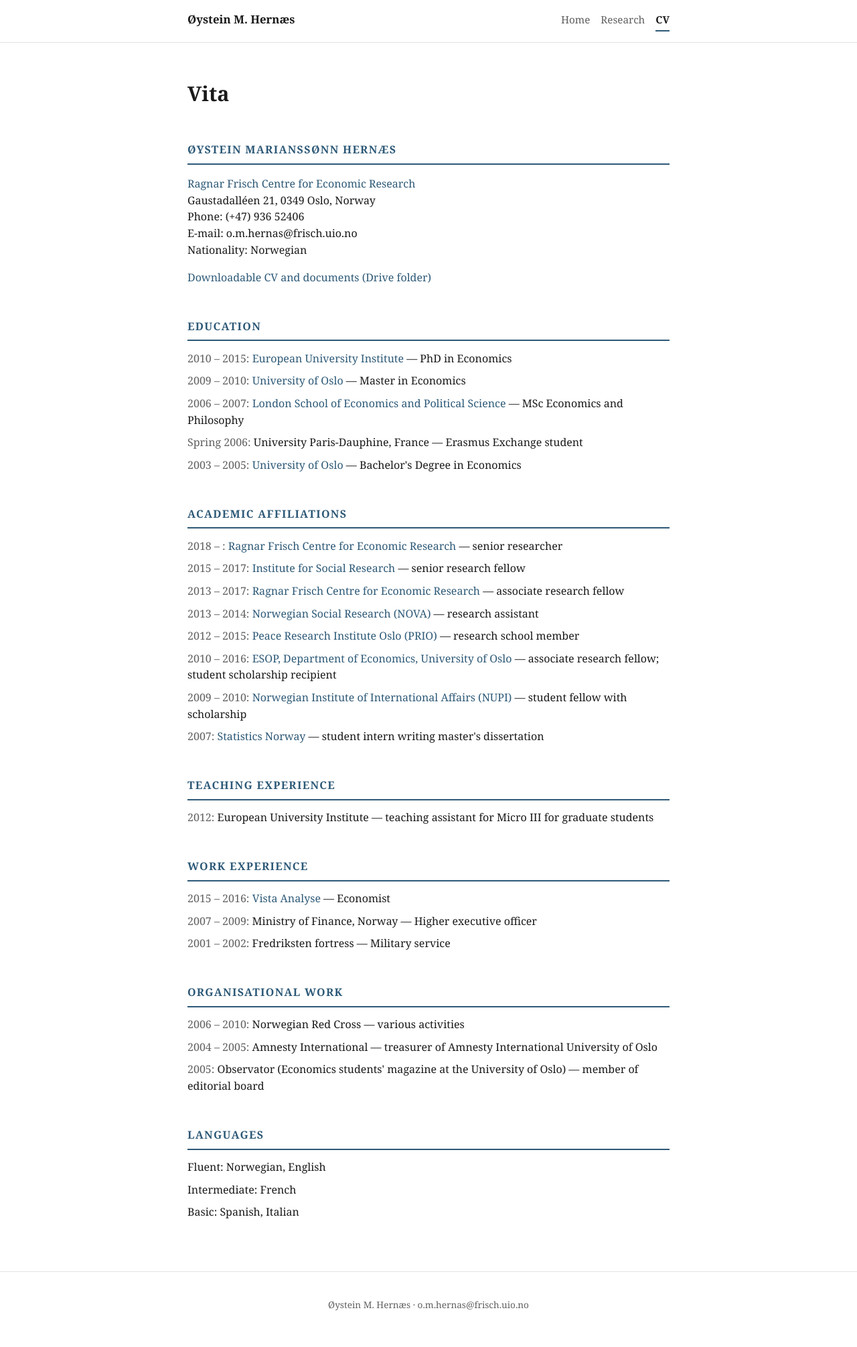
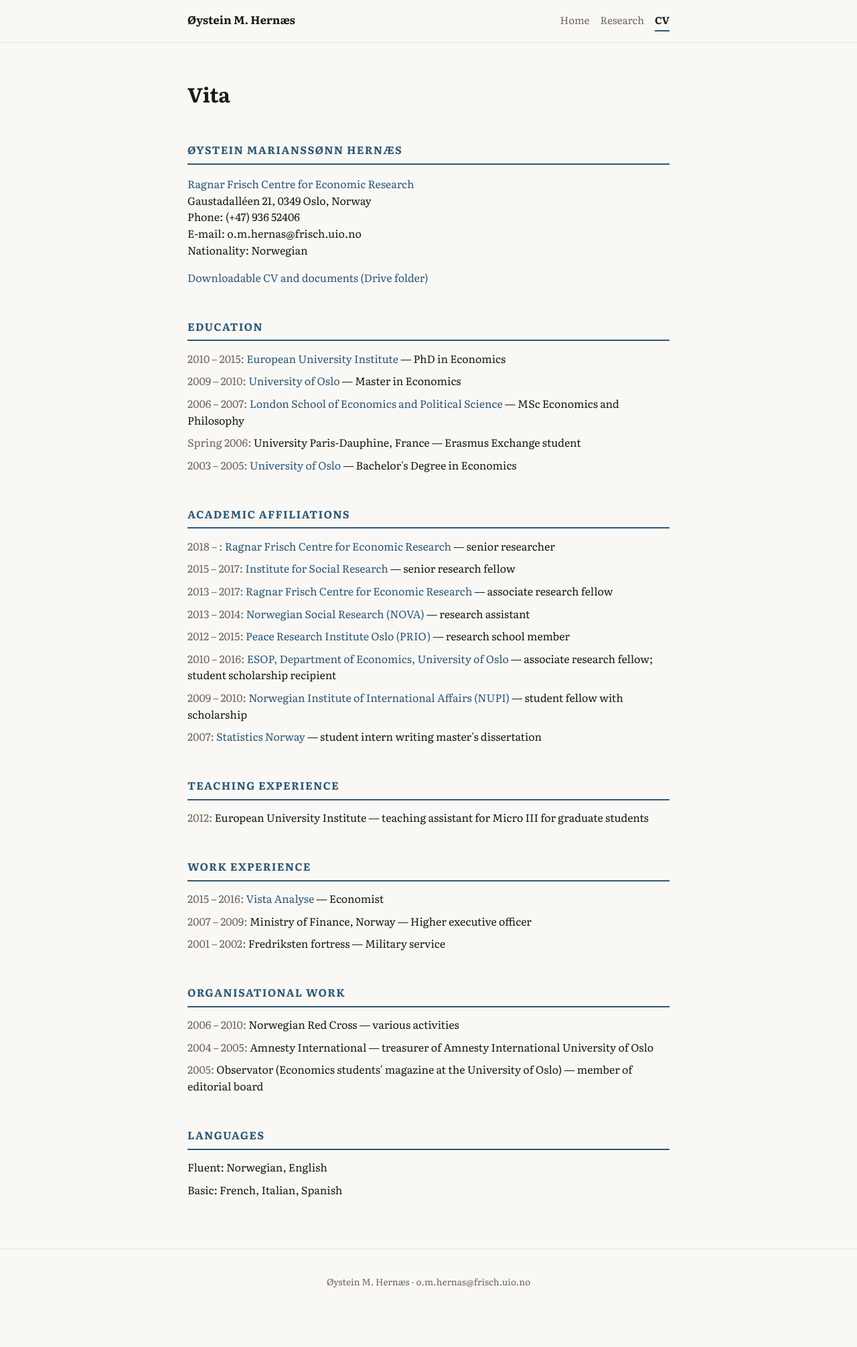
Before and after one commit to oeysteinhernaes/oeysteinhernaes.github.io, a Jekyll site: the page built from cv.md, in a window 1280 px wide. Shown: the whole page at 67% size. Built offline with Jekyll 4.4.1, drawn with Linux system fonts in a browser that asks for light colours; after the commit the page ends 1978 px from its top, so only the background shows below that.

Commit message:
Polish typography/color palette and improve SEO
Self-host the Literata webfont and switch to a warm off-white/dark
palette instead of pure white/black, closer to well-regarded academic
sites (Kevin Bryan, Paul Goldsmith-Pinkham). Also fixes an oversized
<title> tag (was falling back to the full site description), adds
Person structured data with sameAs links, a default social-share
image, and robots.txt pointing at the sitemap.

Co-Authored-By: Claude Sonnet 5 <noreply@anthropic.com>

```diff
--- a/_config.yml
+++ b/_config.yml
@@ -1,4 +1,5 @@
 title: "Øystein M. Hernæs"
+tagline: "Senior researcher, Ragnar Frisch Centre for Economic Research"
 description: "Senior researcher at the Ragnar Frisch Centre for Economic Research. Research on labor, education, child welfare, pensions, health and empirical political economy."
 baseurl: ""
 url: "https://oeysteinhernaes.github.io"
@@ -7,6 +8,24 @@ logo: /assets/images/profile.jpg
 twitter:
   username: ohernaes
   card: summary
+
+# Feeds sameAs on the homepage's JSON-LD (Person schema, see index.md) -- these are the
+# same links as _data/profile.yml's socials list; kept separately since _config.yml
+# can't read _data at load time. Update both if the social links change.
+social:
+  links:
+    - https://frischsenteret.no/person-details/?person_id=oysteimh
+    - https://twitter.com/ohernaes
+    - https://www.linkedin.com/in/%C3%B8ystein-hern%C3%A6s-a526402/
+    - https://scholar.google.com/citations?user=dNIe1mYAAAAJ&hl=no&oi=ao
+    - http://oeysteinmhernaes.com
+
+# Default social-share preview image (og:image / twitter:image) for every page.
+defaults:
+  - scope:
+      path: ""
+    values:
+      image: /assets/images/profile.jpg
 
 markdown: kramdown
 kramdown:
--- a/_data/vita.yml
+++ b/_data/vita.yml
@@ -96,7 +96,5 @@ organisational_work:
 languages:
   - level: "Fluent"
     list: "Norwegian, English"
-  - level: "Intermediate"
-    list: "French"
   - level: "Basic"
-    list: "Spanish, Italian"
+    list: "French, Italian, Spanish"
--- a/assets/css/style.css
+++ b/assets/css/style.css
@@ -1,19 +1,35 @@
+@font-face {
+  font-family: "Literata";
+  font-style: normal;
+  font-weight: 400 700;
+  font-display: swap;
+  src: url("/assets/fonts/literata-regular.woff2") format("woff2");
+}
+
+@font-face {
+  font-family: "Literata";
+  font-style: italic;
+  font-weight: 400 700;
+  font-display: swap;
+  src: url("/assets/fonts/literata-italic.woff2") format("woff2");
+}
+
 :root {
-  --bg: #ffffff;
+  --bg: #faf8f5;
   --text: #1a1a1a;
-  --muted: #5f5f5f;
+  --muted: #6b6660;
   --accent: #2d5977;
-  --border: #e3e3e3;
+  --border: #e6e2da;
   --max-width: 760px;
 }
 
 @media (prefers-color-scheme: dark) {
   :root {
-    --bg: #14171a;
+    --bg: #1a1816;
     --text: #ececeb;
-    --muted: #a7a7a7;
+    --muted: #aaa49c;
     --accent: #83b3d1;
-    --border: #262b30;
+    --border: #2b2824;
   }
 }
 
@@ -23,7 +39,7 @@ body {
   margin: 0;
   background: var(--bg);
   color: var(--text);
-  font-family: "Iowan Old Style", "Georgia", "Charter", serif;
+  font-family: "Literata", "Iowan Old Style", "Georgia", "Charter", serif;
   line-height: 1.55;
 }
 
--- /dev/null
+++ b/robots.txt
@@ -0,0 +1,4 @@
+User-agent: *
+Allow: /
+
+Sitemap: https://oeysteinhernaes.github.io/sitemap.xml
```
Also changed, not shown: index.md (+2 -0 lines), assets/fonts/literata-italic.woff2 (added), assets/fonts/literata-regular.woff2 (added).
